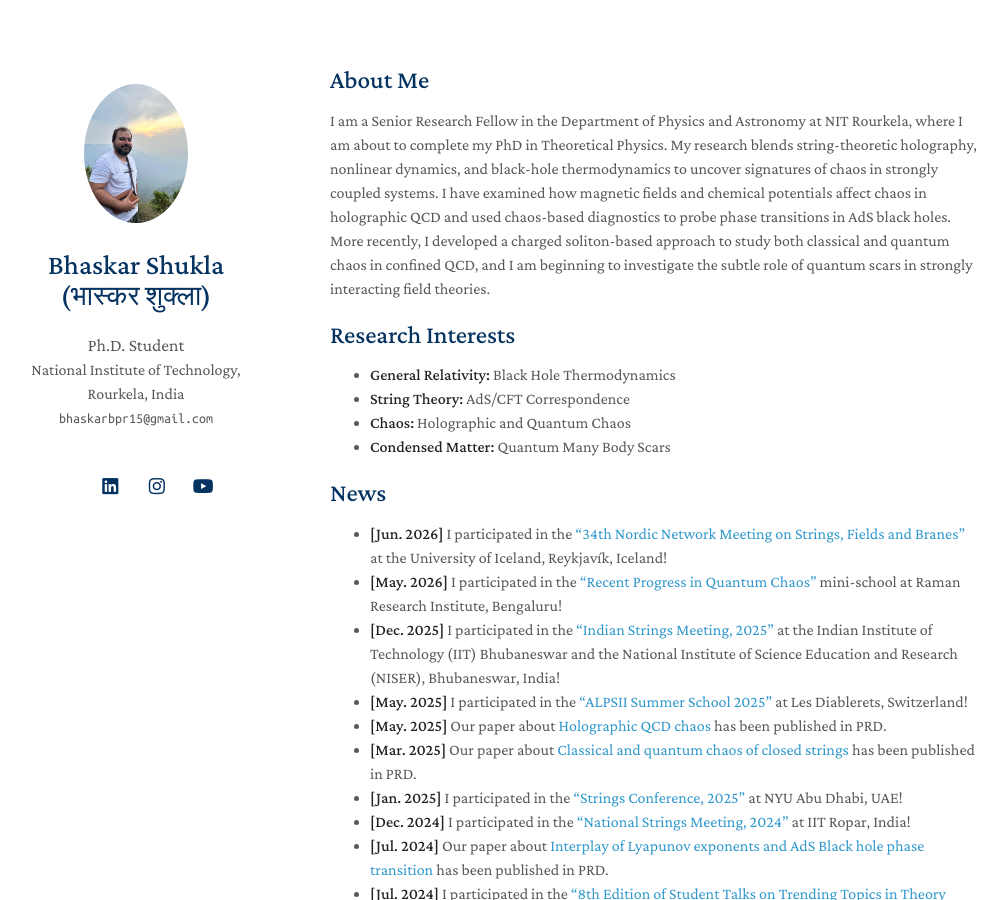
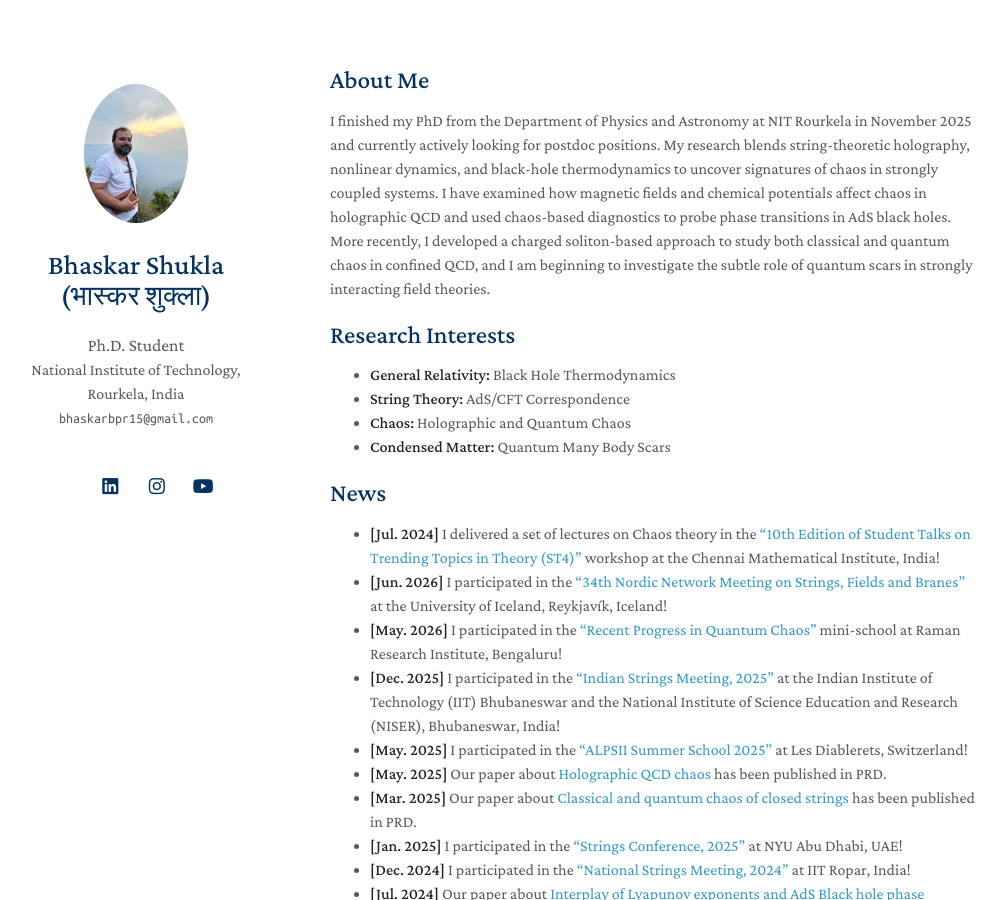
Before and after one commit to bhaskarspace/bhaskarspace.github.io, a Jekyll site: the page built from index.md, in a window 1280 px wide and 900 px high. Shown: the whole window, without its empty margins (140-1147 px from the left). Built offline with Jekyll 4.4.1, drawn with Linux system fonts in a browser that asks for light colours; nearby versions of some CDN libraries; a style sheet for code colours, icons or effects is not loaded; our own code applies the rules of GitHub Pages for plain Markdown files.

Commit message:
Revise personal details and research interests in index.md
Updated personal and research information, including PhD completion date and current job search status.

```diff
--- a/index.md
+++ b/index.md
@@ -4,7 +4,7 @@ layout: homepage
 
 ## About Me
 
-I am a Senior Research Fellow in the Department of Physics and Astronomy at NIT Rourkela, where I am about to complete my PhD in Theoretical Physics. My research blends string-theoretic holography, nonlinear dynamics, and black-hole thermodynamics to uncover signatures of chaos in strongly coupled systems. I have examined how magnetic fields and chemical potentials affect chaos in holographic QCD and used chaos-based diagnostics to probe phase transitions in AdS black holes. More recently, I developed a charged soliton-based approach to study both classical and quantum chaos in confined QCD, and I am beginning to investigate the subtle role of quantum scars in strongly interacting field theories.
+I finished my PhD from the Department of Physics and Astronomy at NIT Rourkela in November 2025 and currently actively looking for postdoc positions. My research blends string-theoretic holography, nonlinear dynamics, and black-hole thermodynamics to uncover signatures of chaos in strongly coupled systems. I have examined how magnetic fields and chemical potentials affect chaos in holographic QCD and used chaos-based diagnostics to probe phase transitions in AdS black holes. More recently, I developed a charged soliton-based approach to study both classical and quantum chaos in confined QCD, and I am beginning to investigate the subtle role of quantum scars in strongly interacting field theories.
 
 ## Research Interests
 
@@ -15,6 +15,7 @@ I am a Senior Research Fellow in the Department of Physics and Astronomy at NIT
 
 ## News
 
+- **[Jul. 2024]** I delivered a set of lectures on Chaos theory in the [“10th Edition of Student Talks on Trending Topics in Theory (ST4)”](https://sites.google.com/view/st4-2026/home) workshop at the Chennai Mathematical Institute, India!
 - **[Jun. 2026]** I participated in the [“34th Nordic Network Meeting on Strings, Fields and Branes”](https://radstefnur.hi.is/event/2/) at the University of Iceland, Reykjavík, Iceland!
 - **[May. 2026]** I participated in the [“Recent Progress in Quantum Chaos”](https://sites.google.com/rrimail.rri.res.in/quantum-chaos) mini-school at Raman Research Institute, Bengaluru!
 - **[Dec. 2025]** I participated in the [“Indian Strings Meeting, 2025”](https://indico.global/event/15522/) at the Indian Institute of Technology (IIT) Bhubaneswar and the National Institute of Science Education and Research (NISER), Bhubaneswar, India!
```
